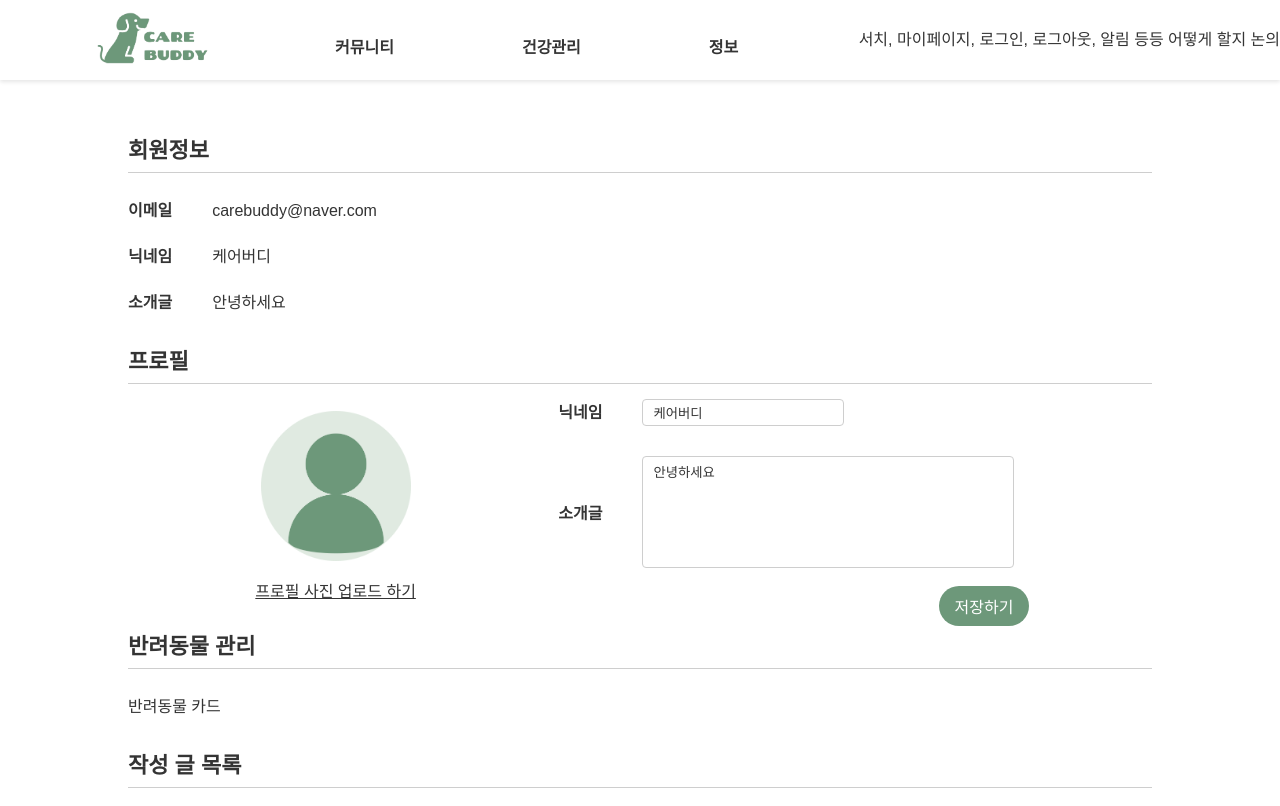
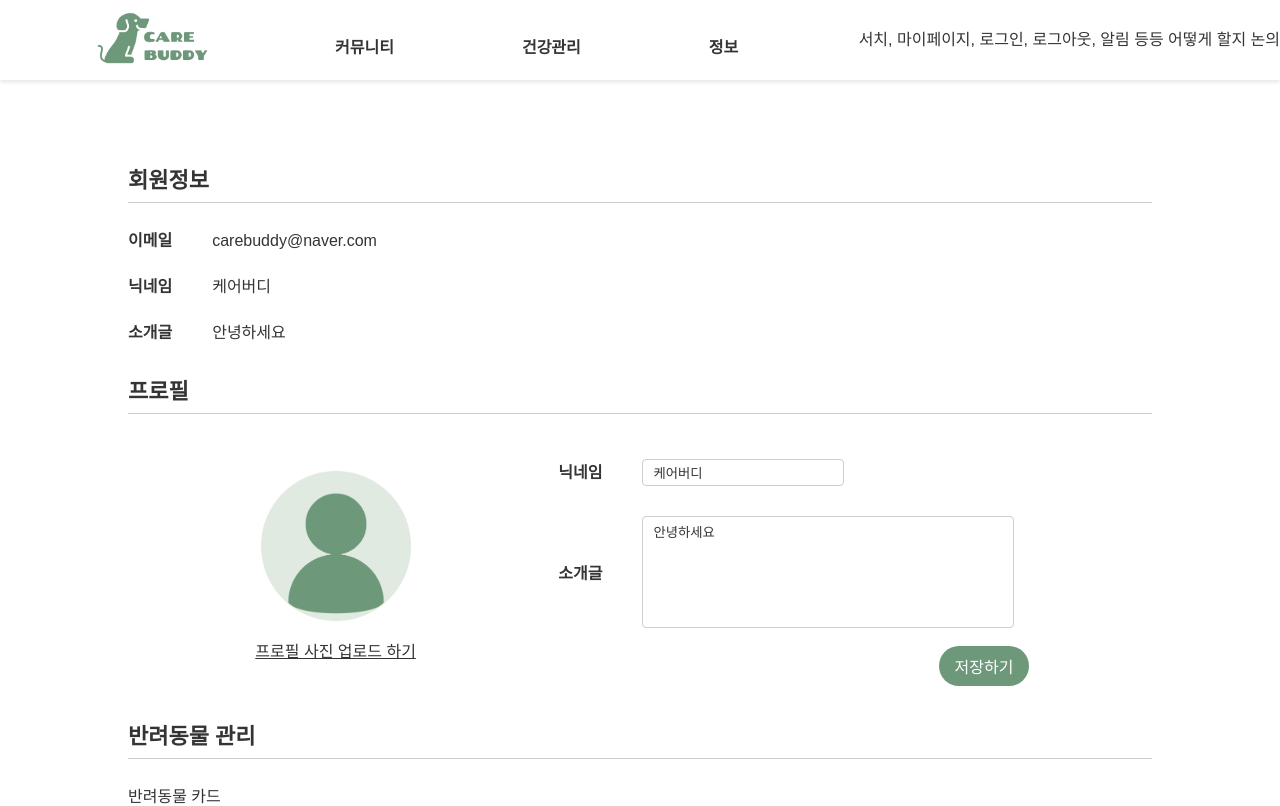
Before and after one commit to petitesize/Carebuddy, a React (Vite) app: page /mypage in a window 1280 px wide. Shown: the top 806 px of the page. Built offline with nearby package versions, Linux system fonts and the light colour scheme; a web font is replaced by a local one.

Commit message:
Design: Layout mypage 적용안되는 부분 수정

```diff
--- a/src/pages/Mypage/index.tsx
+++ b/src/pages/Mypage/index.tsx
@@ -8,6 +8,7 @@ import PetCardContainer from "@/components/Mypage&Userpage/PetCardContainer";
 import Input from '@/components/common/Input';
 
 const Container = styled.div`
+  margin: 30px 0 30px 0;
 `;
 
 const Menu = styled.div`
```
